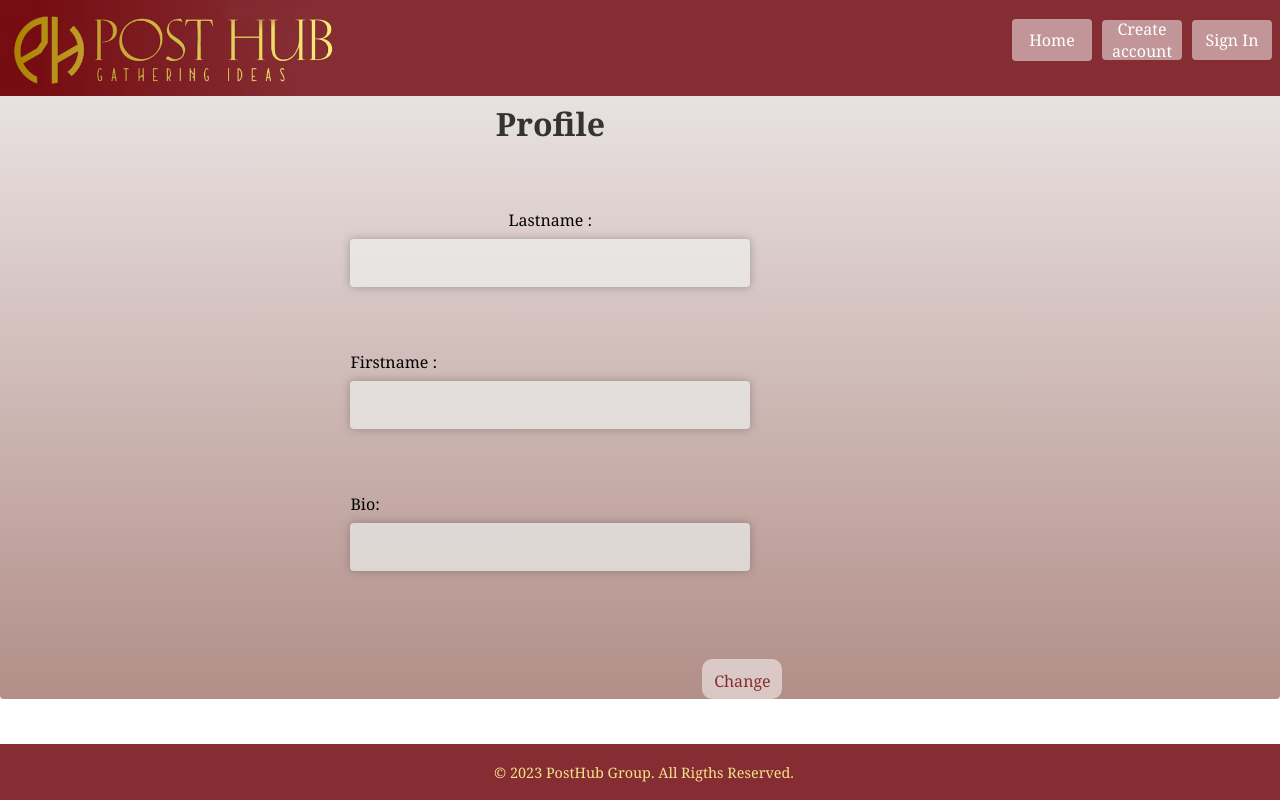
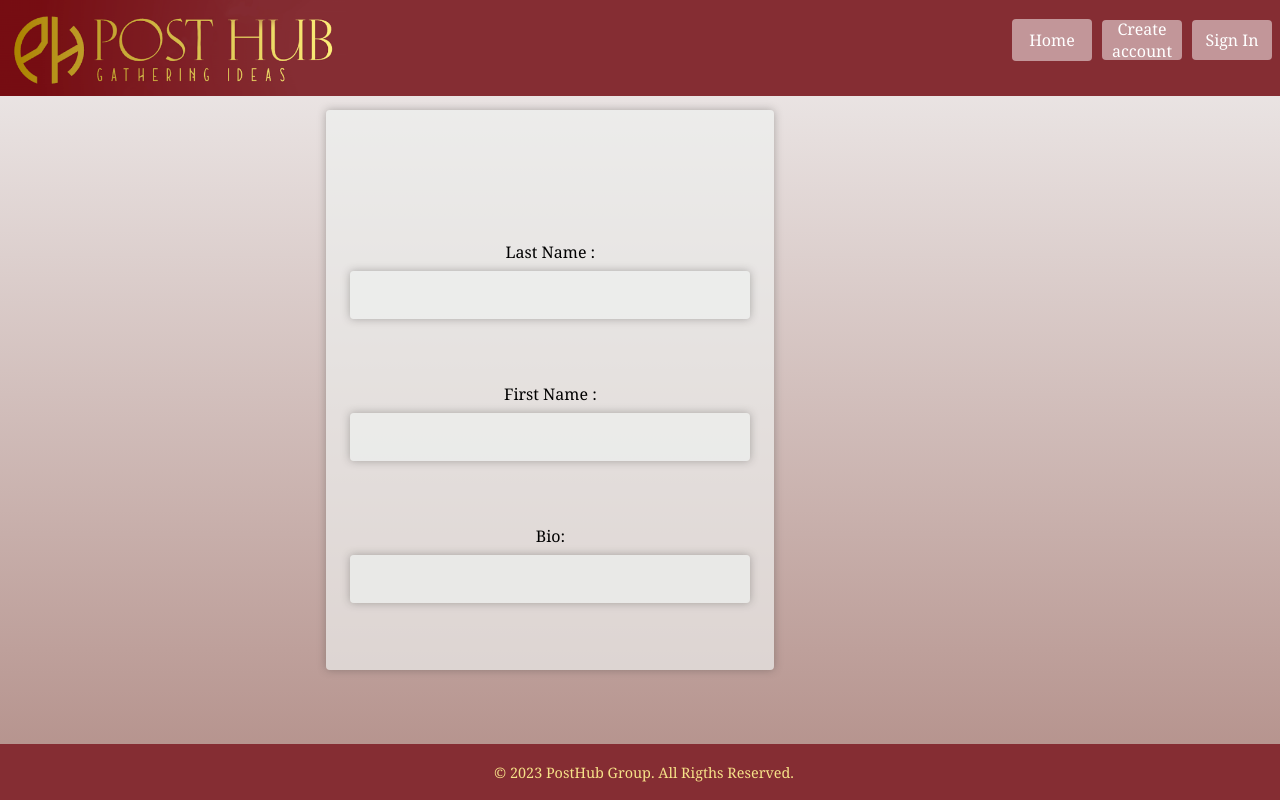
Before and after one commit to Slam85/PostHub, a React (Vite) app: page /profile in a window 1280 px wide. Built offline with nearby package versions, Linux system fonts and the light colour scheme; no server answers.

Commit message:
css profile

```diff
--- a/src/App.css
+++ b/src/App.css
@@ -310,3 +310,22 @@ body {
   display: flex;
   flex-direction: column;
 }
+
+.containerInfo {
+  width: 35vw;
+  height: 70vh;
+  border: none;
+  font-family: Cambria, Cochin, Georgia, Times, "Times New Roman", serif;
+  background-color: #eff1f0a9;
+  border-radius: 4px;
+  margin-top: 1vh;
+  margin-left: 0;
+  box-shadow: inset 0 0 1em #e6e6e600, 0 0 0.5em #33333258;
+  text-align: center;
+  color: #852d33;
+  box-sizing: content-box;
+  display: flex;
+  flex-direction: column;
+  justify-content: center;
+  align-items: center;
+}
--- a/src/Components/Pages/Profile.jsx
+++ b/src/Components/Pages/Profile.jsx
@@ -92,36 +92,36 @@ function Profile() {
       <div className="home">
         {isEditing === false ? (
           <div className="container">
-            <h1 className="pageTitle">Profile</h1>
+            <div className="containerInfo">
             <div action="" className="bloc1" method="get" />
-            <label htmlFor="">Lastname : </label>
+            <label htmlFor="">Last Name : </label>
             <div className="form1">{lastName}</div>
             <div action="" className="bloc1" method="get" />
             <div>
-              <label htmlFor="">Firstname : </label>
+              <label htmlFor="">First Name : </label>
               <div className="form1">{firstName}</div>
             </div>
             <div action="" className="bloc1" method="get" />{" "}
-
             <div>
               <label htmlFor="">Bio: </label>
               <div className="form1">{bio}</div>
             </div>
-
+            </div>
+            <div className="containerEditInfo">
             <div action="" className="bloc1" method="get" />{" "}
             <button className="buttonToChangeValid" onClick={handleEditClick}>
               Change
             </button>{" "}
+            </div>
           </div>
         ) : isEditing === true ? (
           <div className="container">
             <div className="backprofils" >
-              <h1 className="pageTitle">Profile</h1>
               <div className="username">
                 <div className="row">
                   <div className="bloc1">
                     <div action="" className="bloc1" method="get">
-                      <label htmlFor="">Lastname : </label>
+                      <label htmlFor="">Last Name : </label>
                       <input
                         type="text"
                         value={lastName}
@@ -132,7 +132,7 @@ function Profile() {
                   </div>
                   <div className="bloc1">
                     <div action="" method="get" className="bloc1">
-                      <label htmlFor="">Firstname : </label>
+                      <label htmlFor="">First Name : </label>
                       <input
                         type="text"
                         value={firstName}
```
